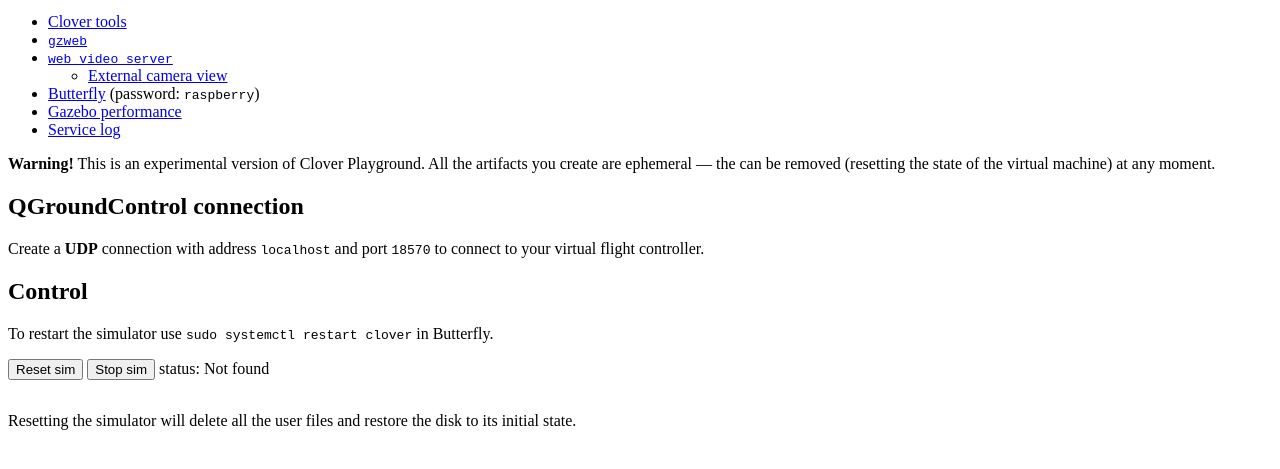
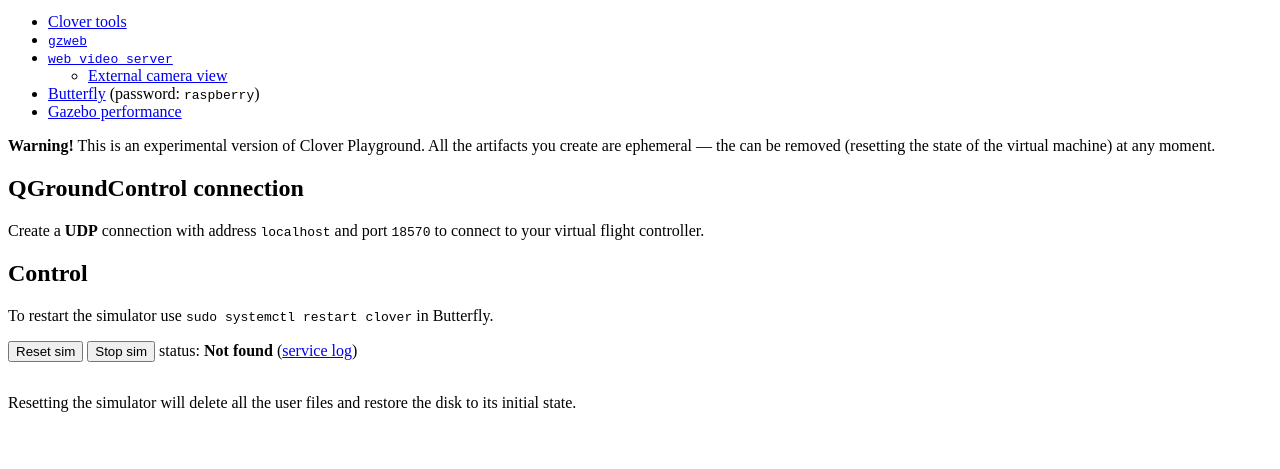
Before and after one commit to CopterExpress/clover_cloud, a plain HTML site: page www/index.html in a window 1280 px wide. Shown: the part 87-556 px from the top of the page. Drawn offline with Linux system fonts and the light colour scheme; no server answers.

Commit message:
Move service log link to status block

```diff
--- a/www/index.html
+++ b/www/index.html
@@ -11,7 +11,6 @@
 	</li>
 	<li><a id="butterfly">Butterfly</a> (password: <code>raspberry</code>)</li>
 	<li><a id="gzperf">Gazebo performance</a></li>
-	<li><a href="log">Service log</a></li>
 </ul>
 
 <p><strong>Warning!</strong> This is an experimental version of Clover Playground. All the artifacts you create are ephemeral — the can be removed (resetting the state of the virtual machine) at any moment.</p>
@@ -26,7 +25,7 @@ Create a <b>UDP</b> connection with address <code class="address"></code> and po
 
 <form style="display: inline-block;" class="control" method=post action="reset"><input type=submit value="Reset sim"></form>
 <form style="display: inline-block;" class="control" method=post action="stop"><input type=submit value="Stop sim"></form>
-<span>status: <span class="status"></span></span>
+<span>status: <strong class="status"></strong> (<a href="log">service log</a>)</span>
 
 <p>Resetting the simulator will delete all the user files and restore the disk to its initial state.</p>
 
```
